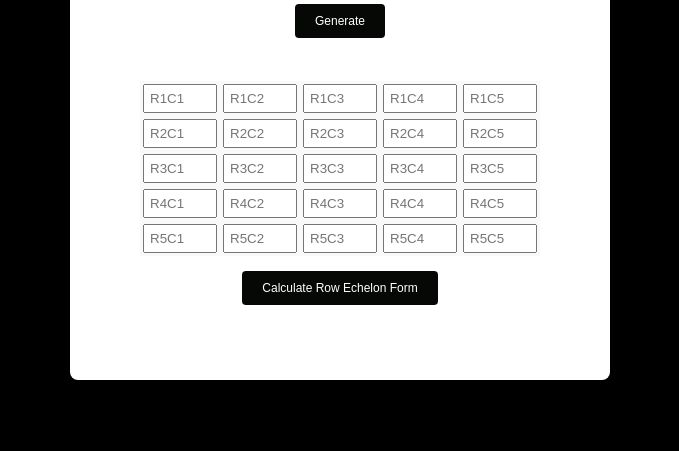
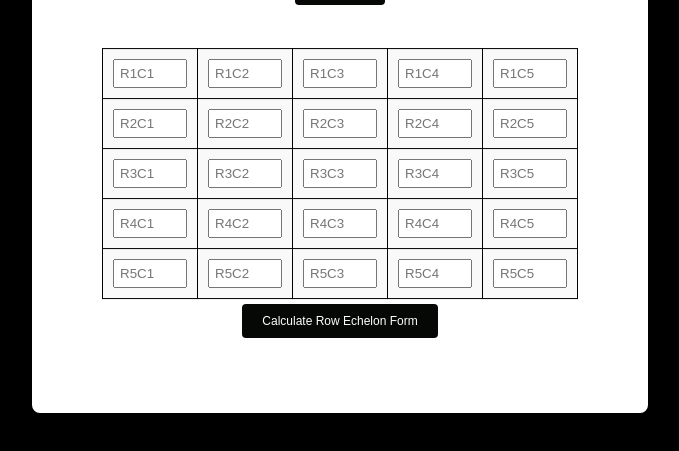
Before and after one commit to edmcorpuz/LA_Project, a plain HTML site: page index.html in a window 1280 px wide. Both pictures are taken after typing "5", "5" into the empty fields and a click on the button "Generate". Shown: the part 311-762 px from the top of the page, without its empty margins (300-979 px from the left). Drawn offline with Linux system fonts and the light colour scheme.

Commit message:
Update index.css

```diff
--- a/index.css
+++ b/index.css
@@ -30,19 +30,19 @@ a:hover {
     color: #050805;
 }
 
-/* New Styles */
 table {
-    margin: 10px auto;
-    border-collapse: collapse;
-    width: auto;
+            border-collapse: collapse;
+            width: 100%;
+        }
+
+        table, th, td {
+            border: 1px solid black;
+        }
+
+        td {
+            text-align: center;
+            padding: 8px;
 }
-
-td {
-    border: 3px round #ccc;
-    padding: 1px;
-    text-align: center;
-}
-
 input[type="number"] {
     font-family: 'Bebas Neue', sans-serif;
     width: 60px;
```
